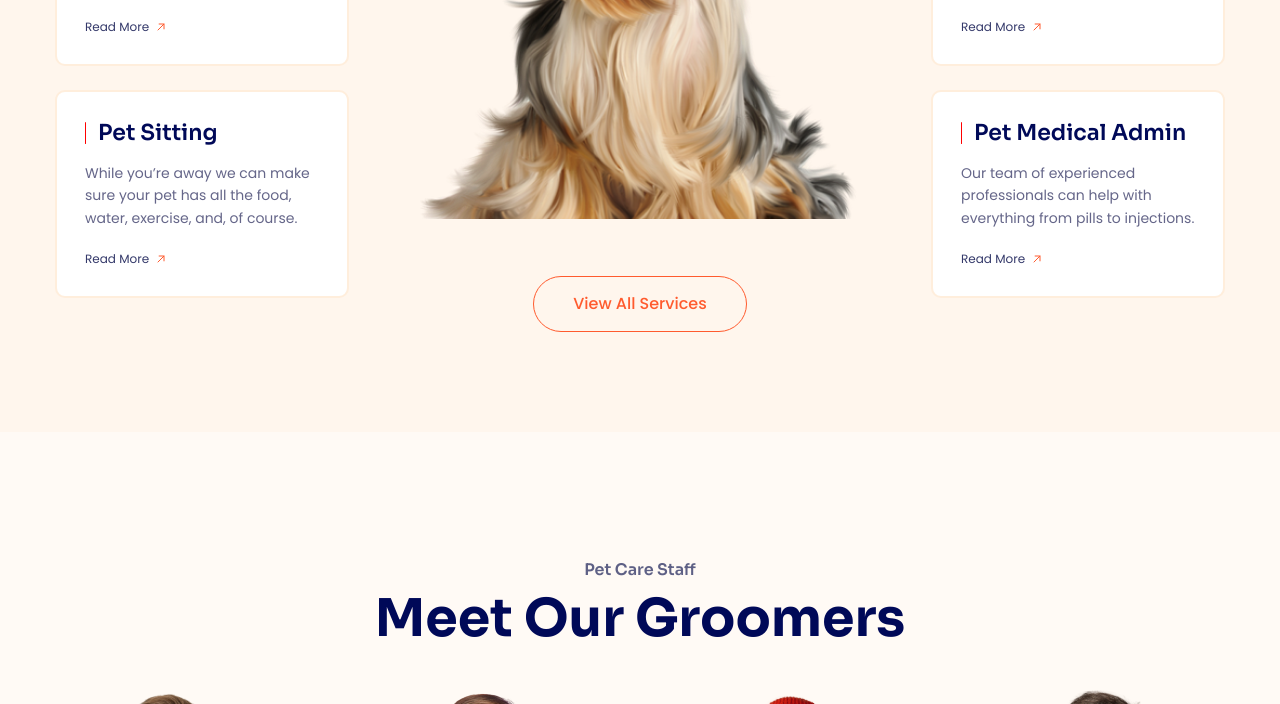
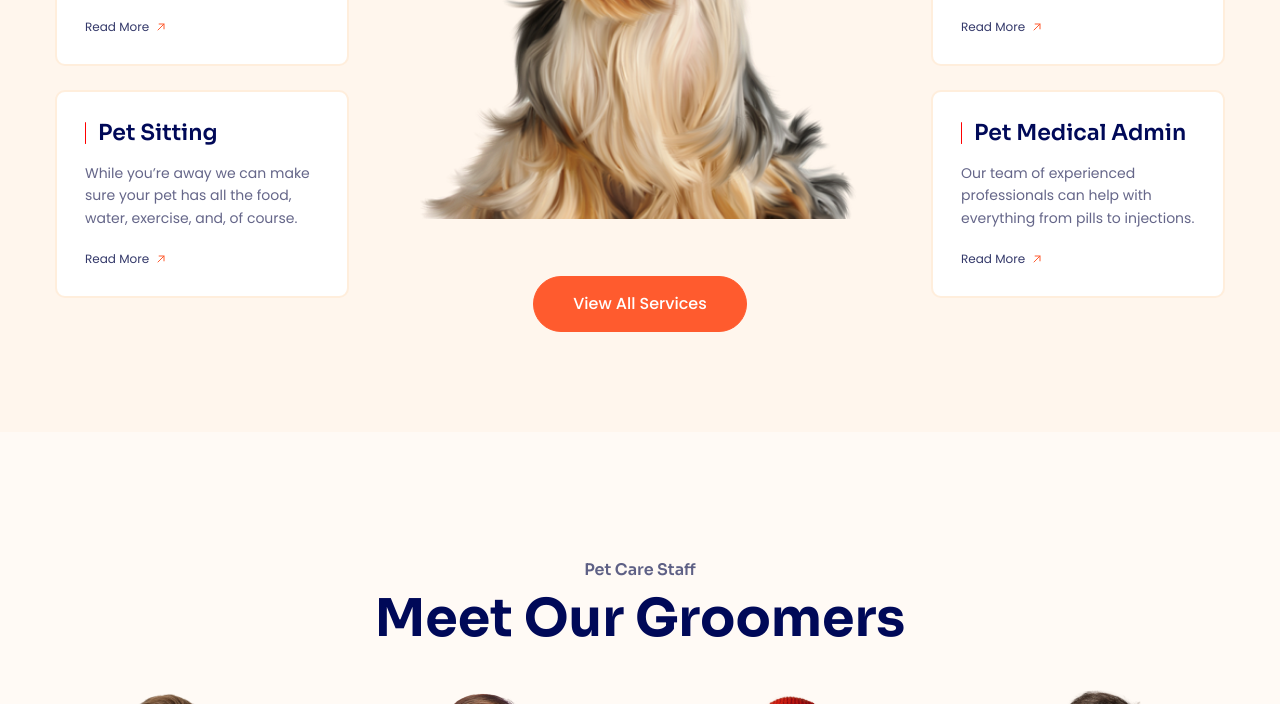
Before and after one commit to doduc2000/froject-03, a plain HTML site: page index.html in a window 1280 px wide. In both pictures the pointer is over the link "View All Services". Shown: the part 2952-3656 px from the top of the page. Drawn offline with Linux system fonts and the light colour scheme.

Commit message:
add action btn services

```diff
--- a/assets.css/style.css
+++ b/assets.css/style.css
@@ -678,6 +678,11 @@ a{
     margin-bottom: 100px;
 }
 
+.services-btn:hover{
+    background-color: var(--frimary-color);
+    color: #FFF;
+}
+
 /* ---------------------------------member---------------------- */
 
 .member{
```
